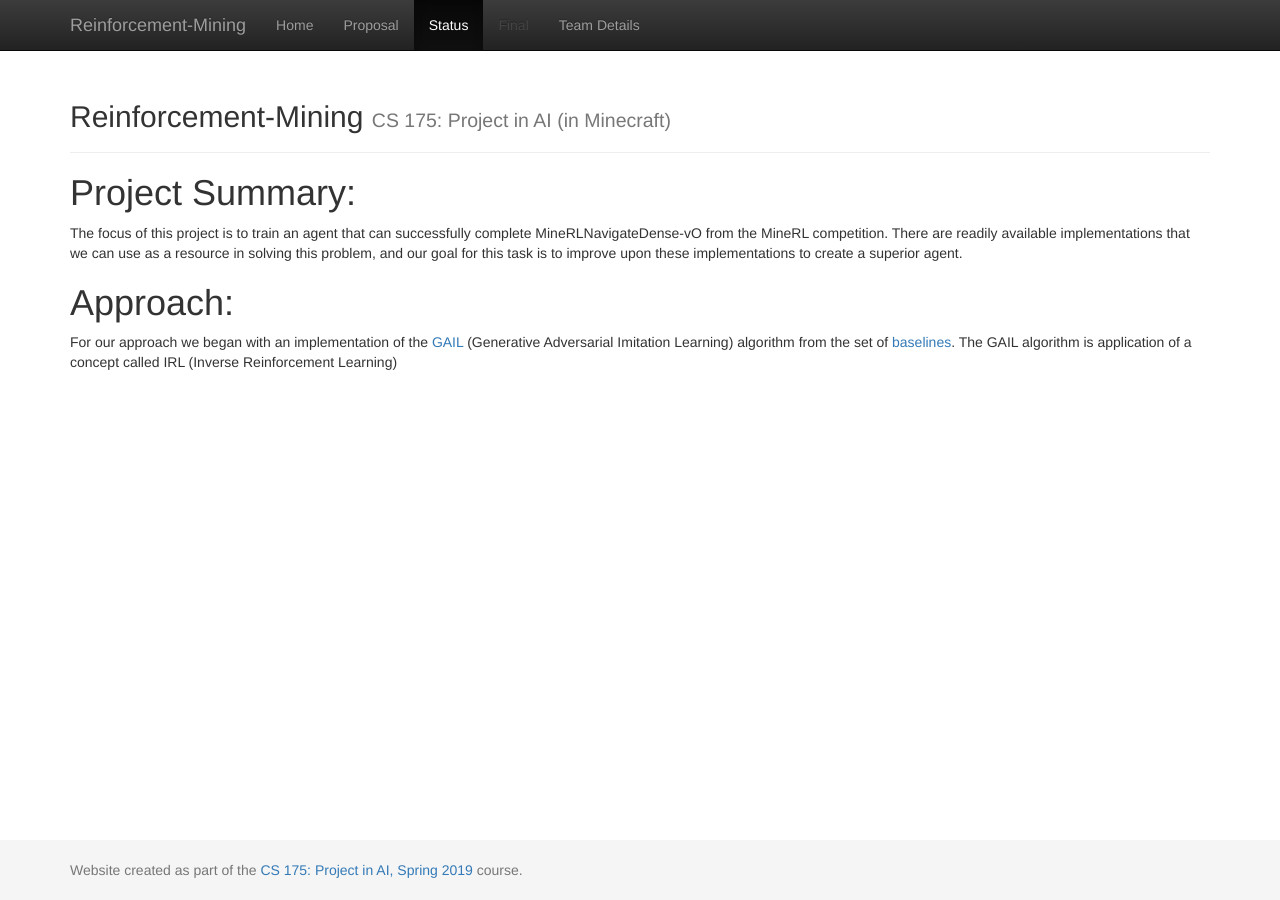
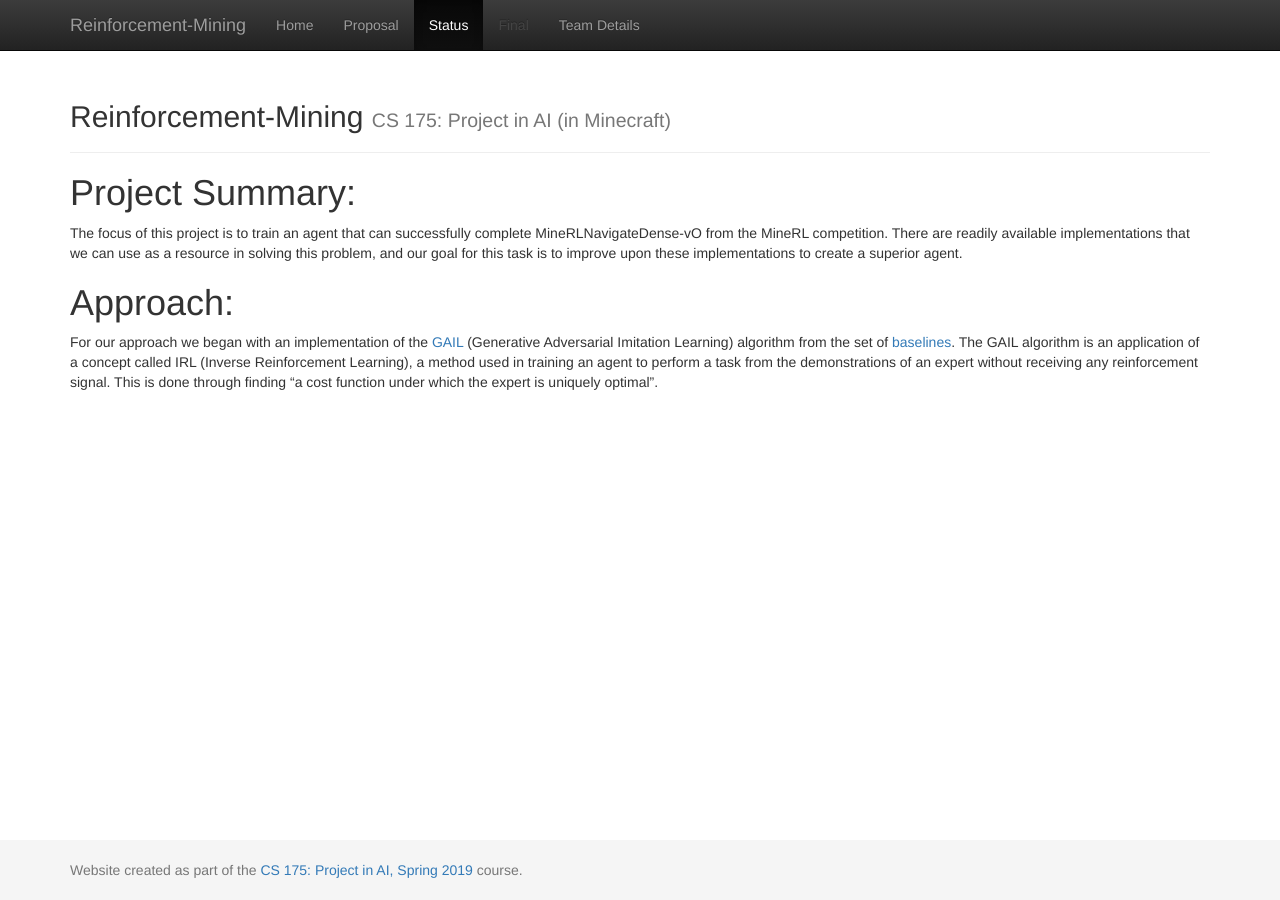
Before and after one commit to TDHTTTT/RM, a Jekyll site: the page built from docs/status.md, in a window 1280 px wide. Built offline with Jekyll 4.4.1, drawn with Linux system fonts in a browser that asks for light colours.

Commit message:
Update status.md

```diff
--- a/docs/status.md
+++ b/docs/status.md
@@ -7,4 +7,4 @@ title:  Status
 The focus of this project is to train an agent that can successfully complete MineRLNavigateDense-vO from the MineRL competition. There are readily available implementations that we can use as a resource in solving this problem, and our goal for this task is to improve upon these implementations to create a superior agent.
 
 # Approach:
-For our approach we began with an implementation of the [GAIL](https://arxiv.org/pdf/1606.03476.pdf) (Generative Adversarial Imitation Learning) algorithm from the set of [baselines](https://github.com/minerllabs/baselines/tree/master/general/chainerrl#getting-started). The GAIL algorithm is application of a concept called IRL (Inverse Reinforcement Learning)
+For our approach we began with an implementation of the [GAIL](https://arxiv.org/pdf/1606.03476.pdf) (Generative Adversarial Imitation Learning) algorithm from the set of [baselines](https://github.com/minerllabs/baselines/tree/master/general/chainerrl#getting-started). The GAIL algorithm is an application of a concept called IRL (Inverse Reinforcement Learning), a method used in training an agent to perform a task from the demonstrations of an expert without receiving any reinforcement signal. This is done through finding "a cost function under which the expert is uniquely optimal".
```
